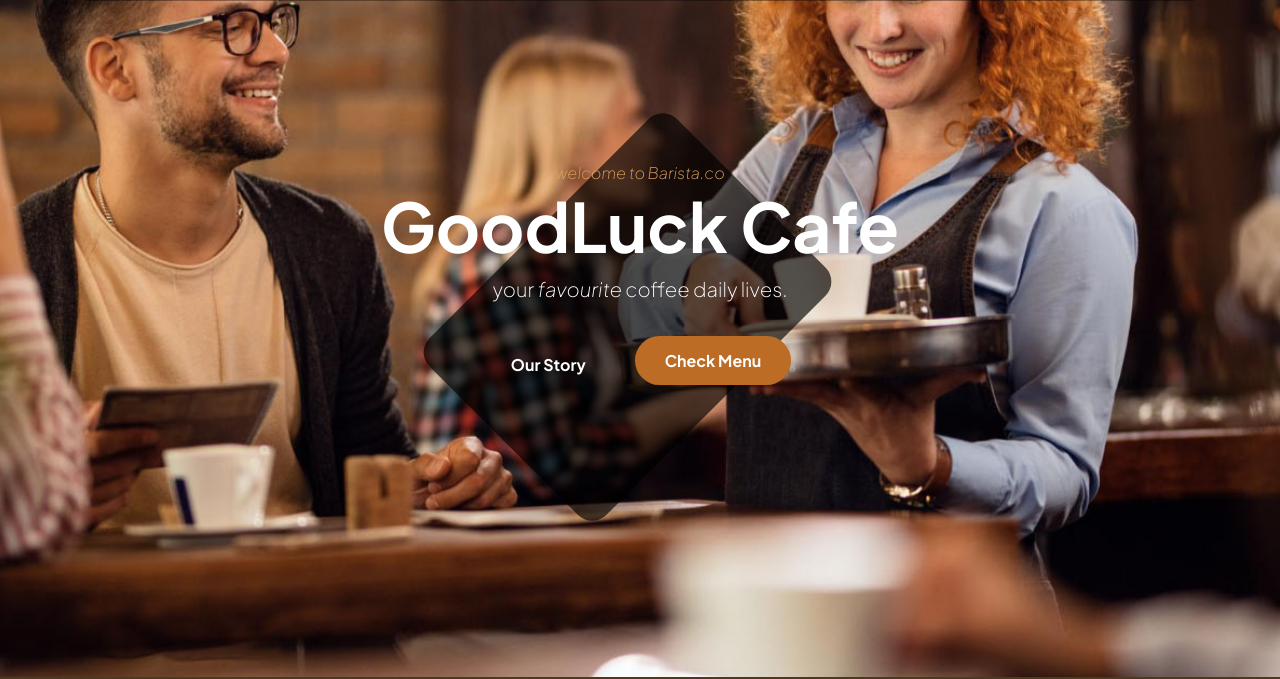
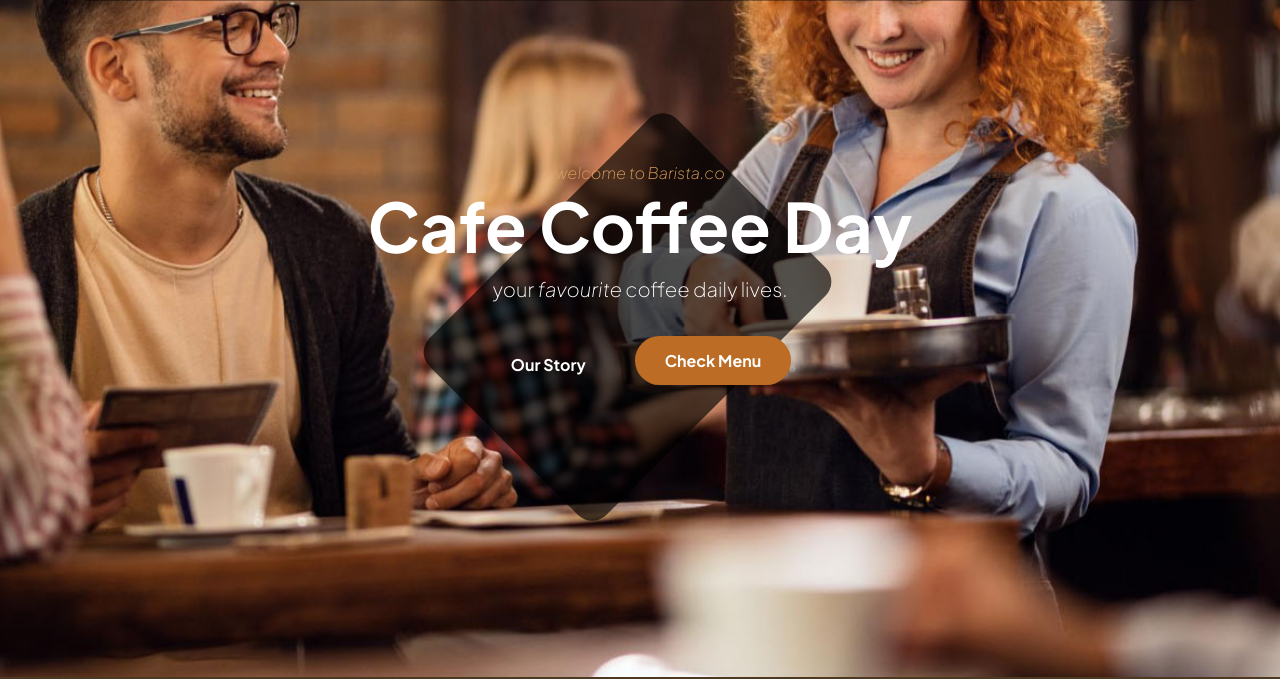
Before and after one commit to MadhuriChangan/DevOps-Project, a plain HTML site: page index.html in a window 1280 px wide. Shown: the part 123-802 px from the top of the page. Drawn offline with Linux system fonts and the light colour scheme.

Commit message:
add file

```diff
--- a/index.html
+++ b/index.html
@@ -91,7 +91,7 @@
                             <div class="col-lg-6 col-12 mx-auto">
                                 <em class="small-text">welcome to Barista.co</em>
 
-                                <h1>GoodLuck Cafe</h1>
+                                <h1>Cafe Coffee Day</h1>
 
                                 <p class="text-white mb-4 pb-lg-2">
                                     your <em>favourite</em> coffee daily lives.
```
